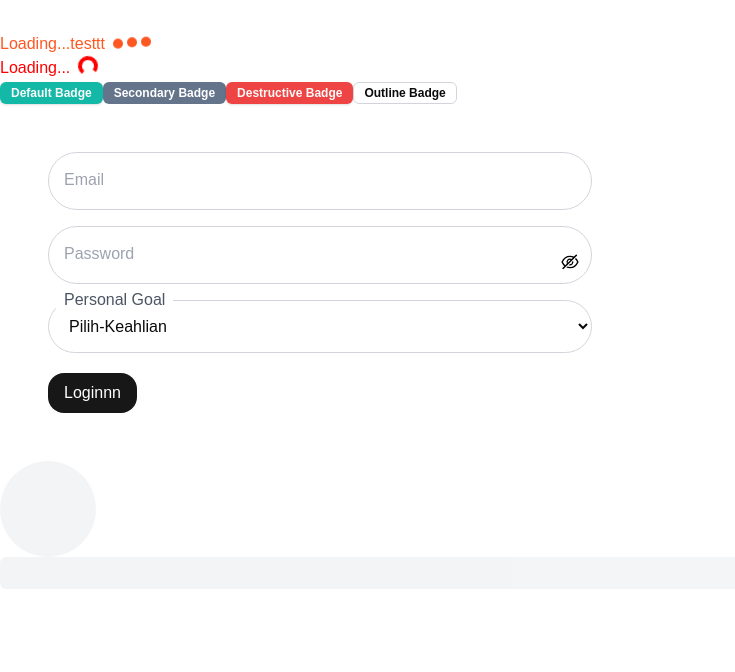
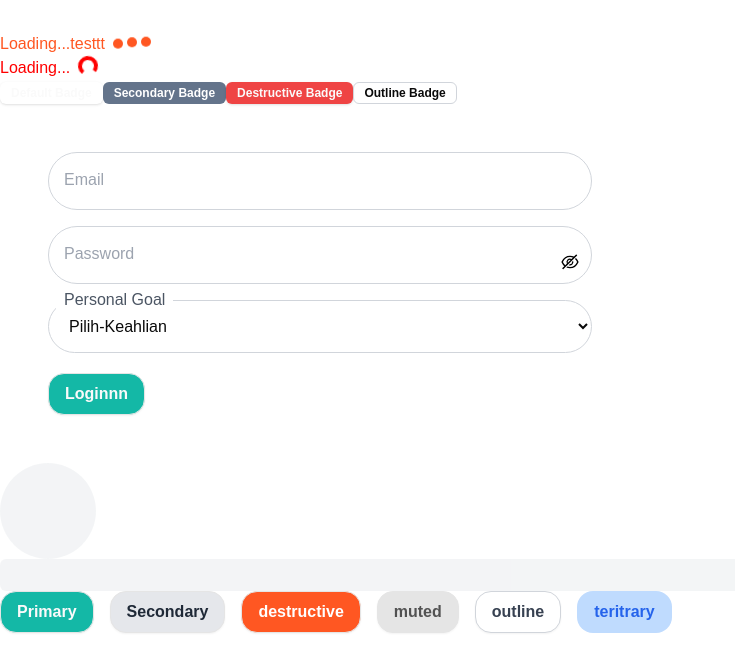
Before and after one commit to Meyzan16/jira-clone, a Next.js app: page / in a window 1280 px wide. Shown: the top 672 px of the page, without its empty margins (0-735 px from the left). Built offline with nearby package versions, Linux system fonts and the light colour scheme.

Commit message:
changes button component

```diff
--- a/src/app/page.tsx
+++ b/src/app/page.tsx
@@ -94,7 +94,7 @@ const Home = () => {
                 )}
 
                 <div className="w-full mt-5">
-                <Button variant="default" type="submit" >
+                <Button variant="primary" type="submit" >
 
                  {pageLevelLoader === true ? (
                       <PulseLoader
@@ -115,6 +115,15 @@ const Home = () => {
       <Skeleton className="w-24 h-24 rounded-full" /> {/* Circle Skeleton */}
       <Skeleton className="w-full h-8" aria-hidden="true" />
 
+      <div className="flex gap-4">
+            <Button>Primary</Button>
+            <Button variant="secondary">Secondary</Button>
+            <Button variant="destructive">destructive</Button>
+            <Button variant="muted">muted</Button>
+            <Button variant="outline">outline</Button>
+            <Button variant="teritrary">teritrary</Button>
+      </div>
+
     {openAlert.status == true && (
         <AlertComponent />
       )}
--- a/src/components/button.tsx
+++ b/src/components/button.tsx
@@ -2,27 +2,27 @@ import React from "react";
 import { twMerge } from "tailwind-merge";
 
 interface ButtonProps extends React.ButtonHTMLAttributes<HTMLButtonElement> {
-  variant?: "default" | "destructive" | "outline" | "secondary" | "ghost" | "link";
+  variant?: "primary" | "destructive" | "outline" | "secondary" | "muted" | "teritrary";
   size?: "sm" | "md" | "lg" | "icon";
 }
 
 const Button: React.FC<ButtonProps> = ({
   className,
-  variant = "default",
+  variant = "primary",
   size = "md",
   children,
   ...props //digunakan untuk atribut tambahan
 }) => {
   const baseClasses =
-    "inline-flex items-center justify-center gap-2 rounded-2xl font-medium transition-all focus-visible:outline-none focus-visible:ring-2 focus-visible:ring-primary disabled:opacity-50 disabled:pointer-events-none";
+    " inline-flex items-center font-Poppins justify-center gap-2 rounded-2xl font-semibold transition-all focus-visible:outline-none focus-visible:ring-2 focus-visible:ring-primary disabled:pointer-events-none disabled:bg-neutral-100 disabled:from-neutral-100 disabled:to-neutral-100 disabled:text-neutral-300 border border-neutral-200 shadow-sm ";
 
   const variantClasses = {
-    default: "bg-primary text-white hover:bg-primary/90",
-    destructive: "bg-red-600 text-white hover:bg-red-700",
+    primary: "bg-primarygreen text-white text-primary-foreground",
+    destructive: "bg-primaryorange text-white hover:bg-red-700",
     outline: "border border-gray-300 bg-white text-gray-700 hover:bg-gray-100",
     secondary: "bg-gray-200 text-gray-800 hover:bg-gray-300",
-    ghost: "hover:bg-gray-100 text-gray-700",
-    link: "text-primary underline-offset-4 hover:underline",
+    muted: "bg-neutral-200 text-neutral-600 hover:bg-neutral-200/80",
+    teritrary: "bg-blue-200 text-blue-600 border-transparent shadow-none",
   };
 
   const sizeClasses = {
--- a/tailwind.config.ts
+++ b/tailwind.config.ts
@@ -24,7 +24,7 @@ const config: Config = {
   			primaryBlue: '#8873ef',
   			headingcolor: '#081e21',
   			smallTextColor: '#193256',
-  			primaryGreen: '#14b8a6',
+  			primarygreen: '#14b8a6',
   			secondaryDefault: '#64748b',
   			dark: '#0f172a',
   			background: 'hsl(var(--background))',
```
